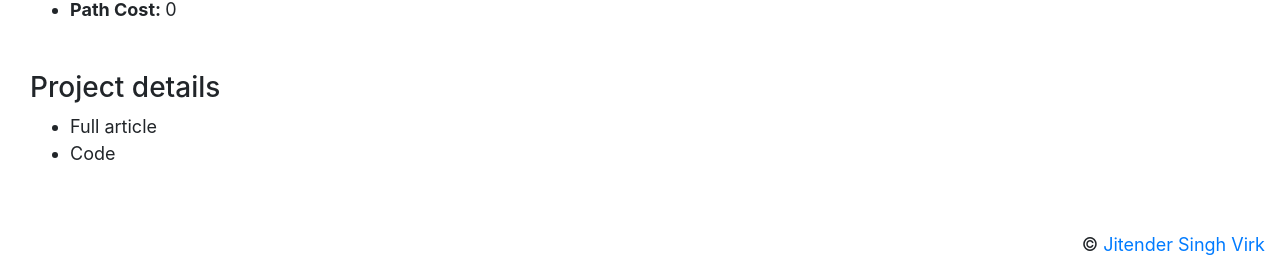
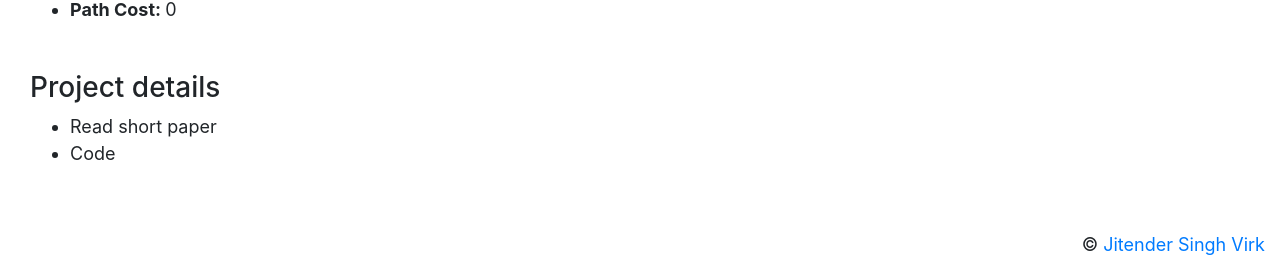
Before and after one commit to VirkSaab/ai_uninformed_search_algorithms_interactive_webapp, a Flask app: page / in a window 1280 px wide. Shown: the part 749-1007 px from the top of the page. Run offline with Flask 2, Linux system fonts and the light colour scheme; some libraries are stand-ins or nearby versions.

```diff
--- a/templates/index.html
+++ b/templates/index.html
@@ -101,7 +101,7 @@
                 <div class="col-md-auto mt-5">
                     <h3>Project details</h3>
                     <ul>
-                        <li>Full article</li>
+                        <li>Read short paper</li>
                         <li>Code</li>
                     </ul>
                 </div>
```
